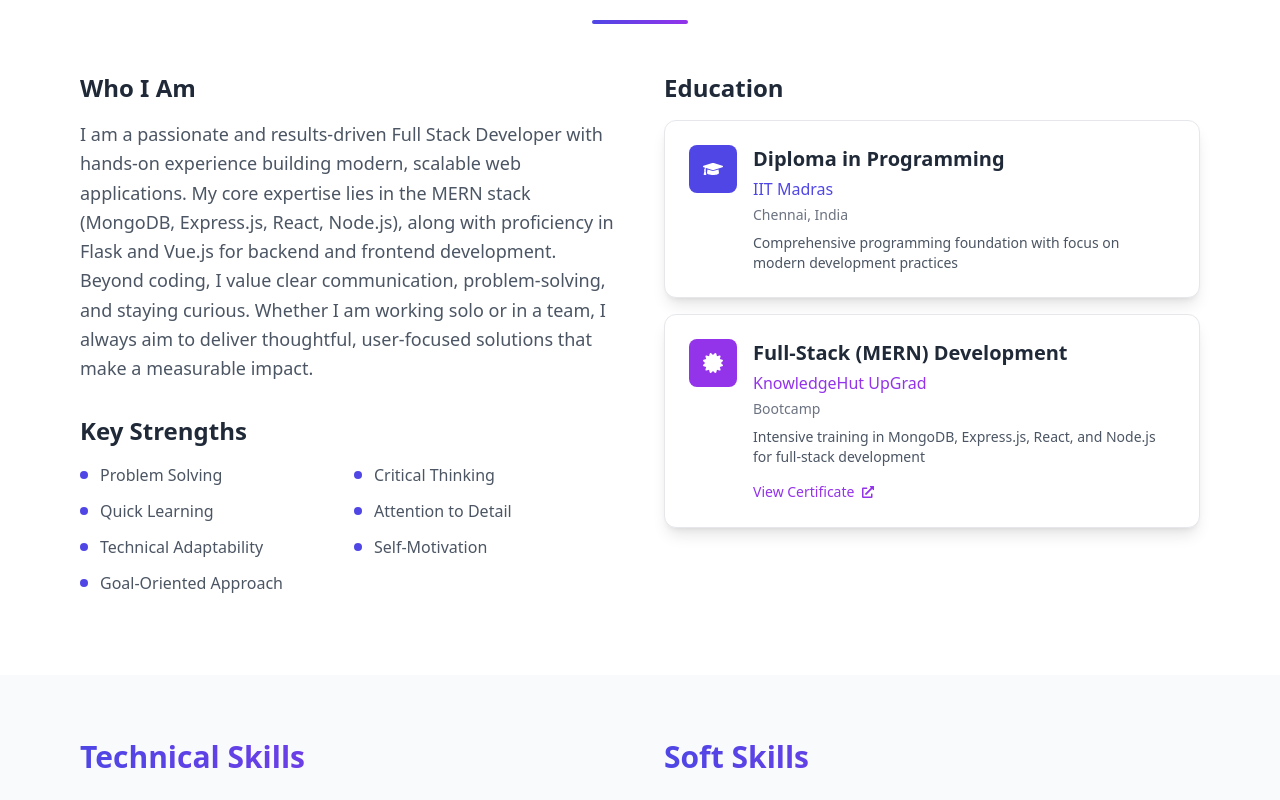
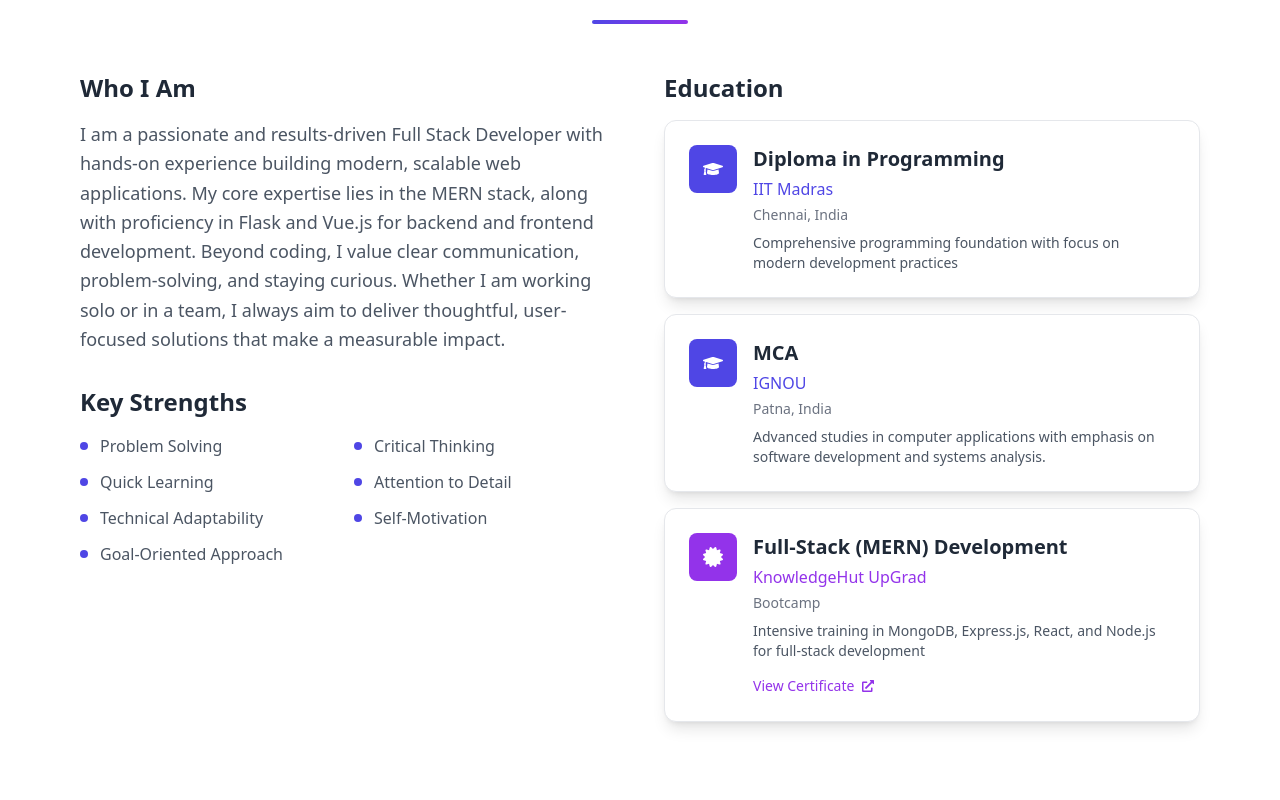
Before and after one commit to surajskrv/Portfolio, a React (Vite) app: page / in a window 1280 px wide. Shown: the part 980-1780 px from the top of the page. Built offline with nearby package versions, Linux system fonts and the light colour scheme; no server answers.

Commit message:
Updating about section and adding new education details

```diff
--- a/src/components/About.jsx
+++ b/src/components/About.jsx
@@ -1,8 +1,8 @@
 import { motion } from 'framer-motion';
-import { FaEnvelope, FaPhone, FaGraduationCap, FaCertificate, FaExternalLinkAlt } from 'react-icons/fa';
+import { FaGraduationCap, FaCertificate, FaExternalLinkAlt } from 'react-icons/fa';
 
 const whoIAmText = `
-I am a passionate and results-driven Full Stack Developer with hands-on experience building modern, scalable web applications. My core expertise lies in the MERN stack (MongoDB, Express.js, React, Node.js), along with proficiency in Flask and Vue.js for backend and frontend development. Beyond coding, I value clear communication, problem-solving, and staying curious. Whether I am working solo or in a team, I always aim to deliver thoughtful, user-focused solutions that make a measurable impact.
+I am a passionate and results-driven Full Stack Developer with hands-on experience building modern, scalable web applications. My core expertise lies in the MERN stack, along with proficiency in Flask and Vue.js for backend and frontend development. Beyond coding, I value clear communication, problem-solving, and staying curious. Whether I am working solo or in a team, I always aim to deliver thoughtful, user-focused solutions that make a measurable impact.
 `;
 
 const keyStrengths = [
@@ -73,6 +73,23 @@ function About() {
                   </div>
                 </div>
               </div>
+              {/* MCA */}
+              <div className="card p-6">
+                <div className="flex items-start gap-4">
+                  <div className="w-12 h-12 bg-indigo-600 rounded-lg flex items-center justify-center flex-shrink-0">
+                    <FaGraduationCap className="text-white text-xl" />
+                  </div>
+                  <div className="flex-1">
+                    <h4 className="text-xl font-bold text-gray-800 dark:text-gray-200 mb-1">MCA</h4>
+                    <p className="text-indigo-600 dark:text-indigo-400 font-medium mb-1">IGNOU</p>
+                    <p className="text-gray-500 dark:text-gray-400 text-sm mb-2">
+                      Patna, India</p>
+                    <p className="text-gray-600 dark:text-gray-300 text-sm">
+                      Advanced studies in computer applications with emphasis on software development and systems analysis.
+                    </p>
+                  </div>
+                </div>
+              </div>
 
               {/* Certificate */}
               <div className="card p-6">
```
